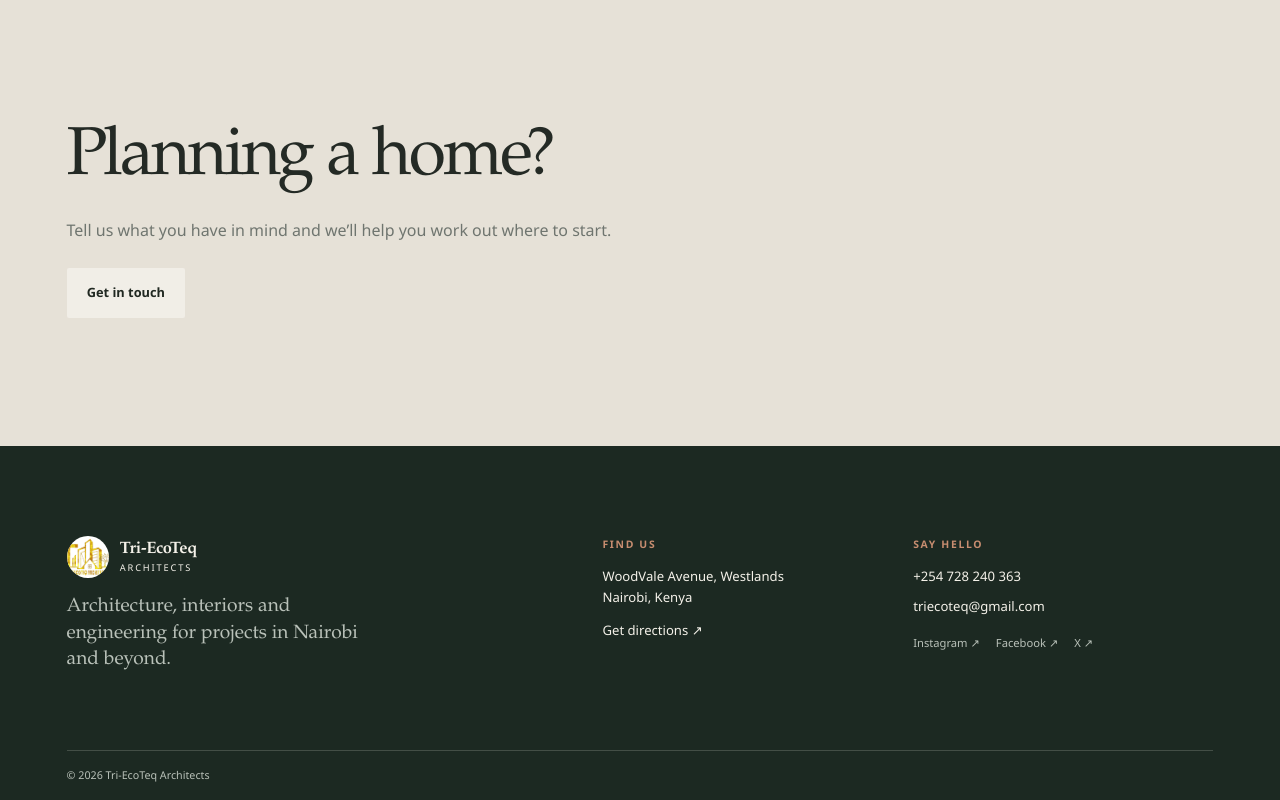
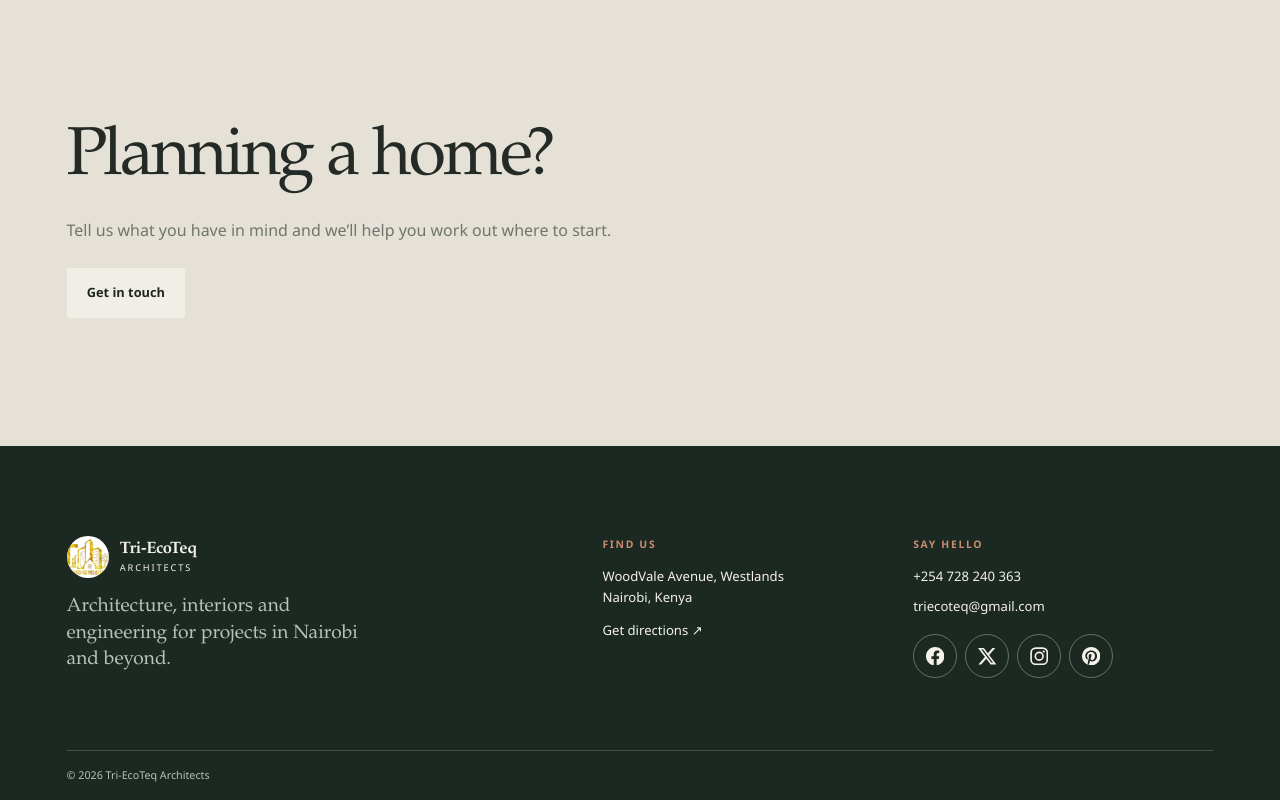
Before and after one commit to Ibkiko26/triecoteq-frontend, a website built with Vite: page index.html in a window 1280 px wide. Shown: the part 2320-3120 px from the top of the page. Built offline with nearby package versions, Linux system fonts and the light colour scheme.

Commit message:
Add social media icons to the site footer

```diff
--- a/src/pages.ts
+++ b/src/pages.ts
@@ -10,6 +10,34 @@ const navigation: Array<{ label: string; href: string; page: PageName }> = [
   { label: "Portfolio", href: "portfolio.html", page: "portfolio" },
   { label: "Ready-made plans", href: "buy-plan.html", page: "plans" },
   { label: "Contact", href: "contact.html", page: "contact" }
+];
+
+// The Facebook and Pinterest marks are from Bootstrap Icons (MIT).
+const socialLinks = [
+  {
+    label: "Facebook",
+    href: "https://web.facebook.com/TriEcoTeqLTD",
+    viewBox: "0 0 16 16",
+    mark: '<path d="M16 8.049c0-4.446-3.582-8.05-8-8.05C3.58 0-.002 3.603-.002 8.05c0 4.017 2.926 7.347 6.75 7.951v-5.625h-2.03V8.05H6.75V6.275c0-2.017 1.195-3.131 3.022-3.131.876 0 1.791.157 1.791.157v1.98h-1.009c-.993 0-1.303.621-1.303 1.258v1.51h2.218l-.354 2.326H9.25V16c3.824-.604 6.75-3.934 6.75-7.951"/>'
+  },
+  {
+    label: "X",
+    href: "https://x.com/TriEcoTeq",
+    viewBox: "0 0 24 24",
+    mark: '<path d="M18.9 1.15h3.68l-8.04 9.19L24 22.85h-7.41l-5.8-7.59-6.64 7.59H.47l8.6-9.84L0 1.15h7.59l5.25 6.94zM17.61 20.64h2.04L6.49 3.24H4.3z"/>'
+  },
+  {
+    label: "Instagram",
+    href: "https://www.instagram.com/triecoteq",
+    viewBox: "2 2 20 20",
+    mark: '<g fill="none" stroke="currentColor" stroke-width="1.8"><rect x="3.2" y="3.2" width="17.6" height="17.6" rx="5"/><circle cx="12" cy="12" r="4.2"/></g><circle cx="17" cy="7" r="1.2"/>'
+  },
+  {
+    label: "Pinterest",
+    href: "https://www.pinterest.com/Triecoteq/",
+    viewBox: "0 0 16 16",
+    mark: '<path d="M8 0a8 8 0 0 0-2.915 15.452c-.07-.633-.134-1.606.027-2.297.146-.625.938-3.977.938-3.977s-.239-.479-.239-1.187c0-1.113.645-1.943 1.448-1.943.682 0 1.012.512 1.012 1.127 0 .686-.437 1.712-.663 2.663-.188.796.4 1.446 1.185 1.446 1.422 0 2.515-1.5 2.515-3.664 0-1.915-1.377-3.254-3.342-3.254-2.276 0-3.612 1.707-3.612 3.471 0 .688.265 1.425.595 1.826a.24.24 0 0 1 .056.23c-.061.252-.196.796-.222.907-.035.146-.116.177-.268.107-1-.465-1.624-1.926-1.624-3.1 0-2.523 1.834-4.84 5.286-4.84 2.775 0 4.932 1.977 4.932 4.62 0 2.757-1.739 4.976-4.151 4.976-.811 0-1.573-.421-1.834-.919l-.498 1.902c-.181.695-.669 1.566-.995 2.097A8 8 0 1 0 8 0"/>'
+  }
 ];
 
 function icon(name: "arrow" | "sun" | "moon" | "menu" | "close" | "plus" | "minus"): string {
@@ -60,6 +88,12 @@ function header(page: PageName): string {
 }
 
 function footer(): string {
+  const socialIcons = socialLinks.map(({ label, href, viewBox, mark }) => `
+    <a href="${href}" target="_blank" rel="noopener noreferrer" aria-label="${label} (opens in a new tab)" title="${label}">
+      <svg viewBox="${viewBox}" fill="currentColor" aria-hidden="true">${mark}</svg>
+    </a>
+  `).join("");
+
   return `
     <footer class="site-footer">
       <div class="container footer-main">
@@ -79,11 +113,7 @@ function footer(): string {
           <p class="footer-label">Say hello</p>
           <a class="footer-link" href="tel:+254728240363">+254 728 240 363</a>
           <a class="footer-link" href="mailto:triecoteq@gmail.com">triecoteq@gmail.com</a>
-          <div class="footer-socials" aria-label="Social media">
-            <a href="https://www.instagram.com/TRIECOTEQ" target="_blank" rel="noopener noreferrer">Instagram ↗</a>
-            <a href="https://www.facebook.com/TriEcoTeqLTD" target="_blank" rel="noopener noreferrer">Facebook ↗</a>
-            <a href="https://x.com/TRIECOTEQ" target="_blank" rel="noopener noreferrer">X ↗</a>
-          </div>
+          <nav class="footer-socials" aria-label="Social media">${socialIcons}</nav>
         </div>
       </div>
       <div class="container footer-bottom">
--- a/src/styles.css
+++ b/src/styles.css
@@ -1662,17 +1662,29 @@ body[data-theme="dark"] .approach-band {
 .footer-socials {
   display: flex;
   flex-wrap: wrap;
-  gap: 0.5rem 1rem;
+  gap: 0.5rem;
   margin-top: 1rem;
 }
 
 .footer-socials a {
-  color: #b9c1b9;
-  font-size: 0.7rem;
-}
-
-.footer-link:hover,
-.footer-socials a:hover {
+  display: grid;
+  width: 2.75rem;
+  height: 2.75rem;
+  place-items: center;
+  border: 1px solid rgba(244, 241, 233, 0.35);
+  border-radius: 50%;
+  color: #f4f1e9;
+  transition: color 180ms ease, background 180ms ease, border-color 180ms ease;
+}
+
+.footer-socials a:hover,
+.footer-socials a:focus-visible {
+  border-color: #f4f1e9;
+  color: #1c2922;
+  background: #f4f1e9;
+}
+
+.footer-link:hover {
   color: #d39370;
 }
 
```
